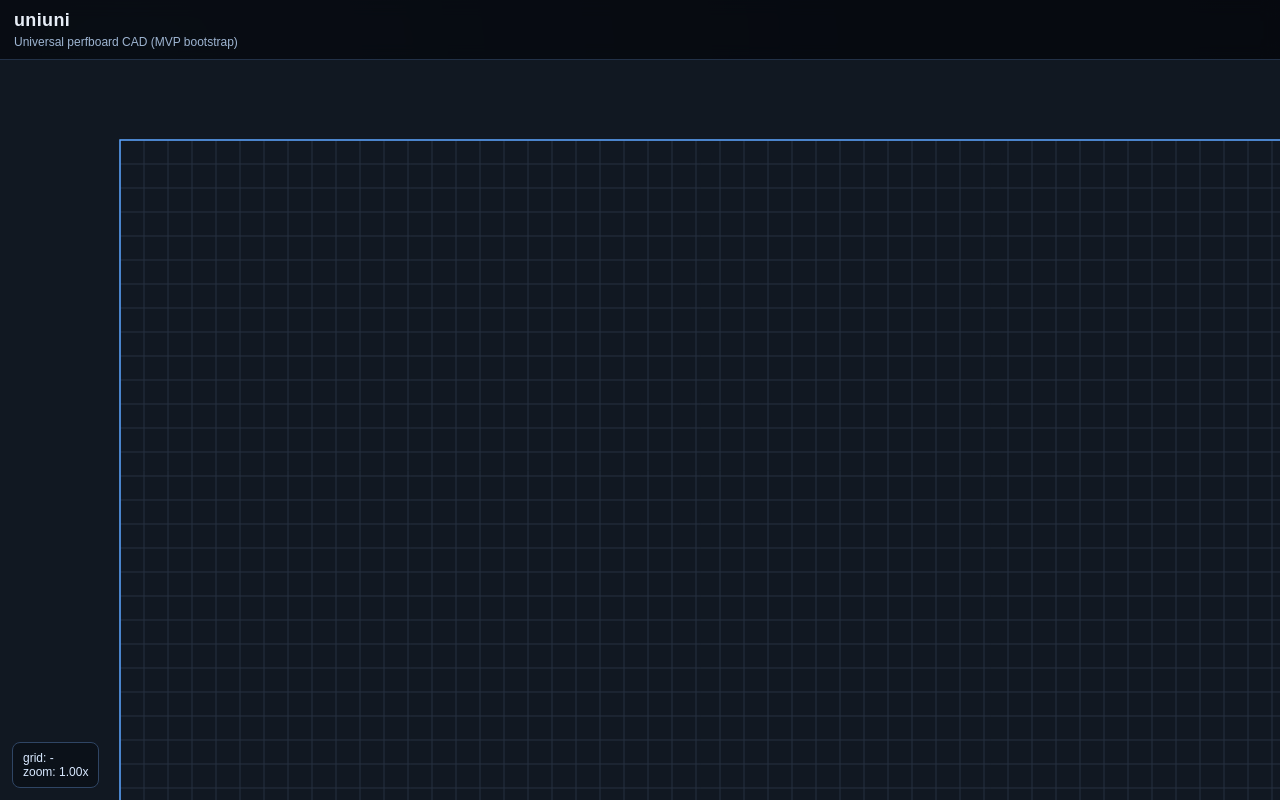
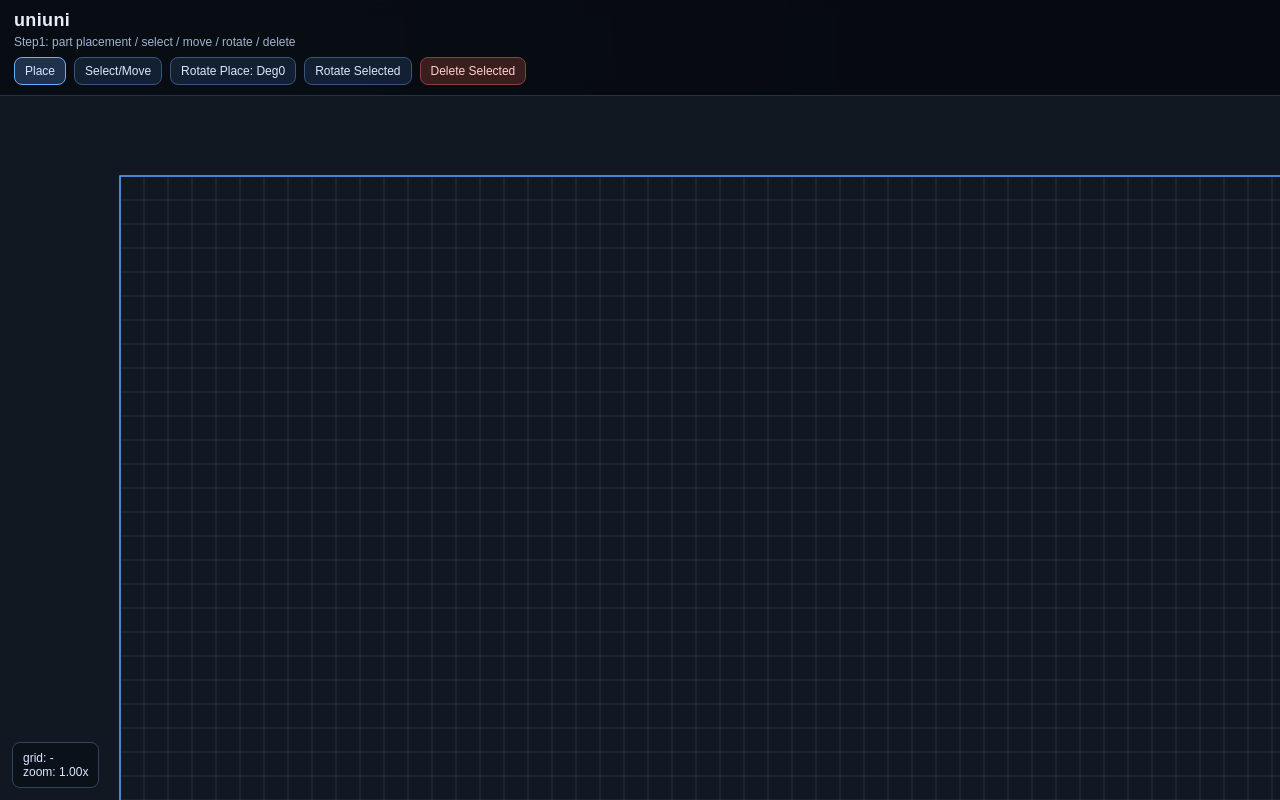
Before and after one commit to Siroyan/uniuni, a React (Vite) app in the folder web/: page / in a window 1280 px wide. Built offline with nearby package versions, Linux system fonts and the light colour scheme.

Commit message:
feat(web): implement step1 part placement and editing UI

```diff
--- a/web/src/App.tsx
+++ b/web/src/App.tsx
@@ -1,5 +1,7 @@
+import { useMemo, useState } from "react";
 import { BoardCanvas } from "./BoardCanvas";
-import type { Board } from "./types";
+import { canPlacePart, findPartAtGrid, nextRot } from "./parts";
+import type { Board, GridPt, PartDef, PartInst, Rot, ToolMode } from "./types";
 
 const board: Board = {
   width: 64,
@@ -7,14 +9,116 @@ const board: Board = {
   gridPitchMm: 2.54
 };
 
+const partDefs: PartDef[] = [
+  {
+    id: "resistor_axial",
+    name: "Resistor Axial",
+    pins: [
+      { name: "1", pos: { x: 0, y: 0 } },
+      { name: "2", pos: { x: 2, y: 0 } }
+    ],
+    occupied: [
+      { x: 0, y: 0 },
+      { x: 1, y: 0 },
+      { x: 2, y: 0 }
+    ]
+  }
+];
+
+function newPartId(): string {
+  return typeof crypto !== "undefined" && "randomUUID" in crypto
+    ? crypto.randomUUID()
+    : `part_${Date.now()}`;
+}
+
 export function App(): JSX.Element {
+  const [tool, setTool] = useState<ToolMode>("place");
+  const [activeRot, setActiveRot] = useState<Rot>("Deg0");
+  const [parts, setParts] = useState<PartInst[]>([]);
+  const [selectedPartId, setSelectedPartId] = useState<string | null>(null);
+
+  const selectedDefId = partDefs[0].id;
+  const defsById = useMemo(() => new Map(partDefs.map((def) => [def.id, def])), []);
+  const selectedPart = parts.find((part) => part.id === selectedPartId) ?? null;
+
+  const handleGridClick = (grid: GridPt): void => {
+    if (tool === "place") {
+      const newPart: PartInst = {
+        id: newPartId(),
+        defId: selectedDefId,
+        at: grid,
+        rot: activeRot,
+        refdes: `R${parts.length + 1}`
+      };
+      if (!canPlacePart(board, parts, defsById, newPart)) return;
+      setParts((prev) => [...prev, newPart]);
+      setSelectedPartId(newPart.id);
+      return;
+    }
+
+    const clickedPartId = findPartAtGrid(grid, parts, defsById);
+    if (clickedPartId) {
+      setSelectedPartId(clickedPartId);
+      return;
+    }
+
+    if (!selectedPart) return;
+    const moved: PartInst = { ...selectedPart, at: grid };
+    if (!canPlacePart(board, parts, defsById, moved, selectedPart.id)) return;
+    setParts((prev) => prev.map((part) => (part.id === selectedPart.id ? moved : part)));
+  };
+
+  const handleRotateSelected = (): void => {
+    if (!selectedPart) return;
+    const rotated: PartInst = { ...selectedPart, rot: nextRot(selectedPart.rot) };
+    if (!canPlacePart(board, parts, defsById, rotated, selectedPart.id)) return;
+    setParts((prev) => prev.map((part) => (part.id === selectedPart.id ? rotated : part)));
+  };
+
+  const handleDeleteSelected = (): void => {
+    if (!selectedPartId) return;
+    setParts((prev) => prev.filter((part) => part.id !== selectedPartId));
+    setSelectedPartId(null);
+  };
+
   return (
     <main className="app-root">
       <header className="toolbar">
         <h1>uniuni</h1>
-        <p>Universal perfboard CAD (MVP bootstrap)</p>
+        <p>Step1: part placement / select / move / rotate / delete</p>
+        <div className="toolbar-row">
+          <button
+            type="button"
+            className={tool === "place" ? "btn active" : "btn"}
+            onClick={() => setTool("place")}
+          >
+            Place
+          </button>
+          <button
+            type="button"
+            className={tool === "select" ? "btn active" : "btn"}
+            onClick={() => setTool("select")}
+          >
+            Select/Move
+          </button>
+          <button type="button" className="btn" onClick={() => setActiveRot((prev) => nextRot(prev))}>
+            Rotate Place: {activeRot}
+          </button>
+          <button type="button" className="btn" onClick={handleRotateSelected}>
+            Rotate Selected
+          </button>
+          <button type="button" className="btn danger" onClick={handleDeleteSelected}>
+            Delete Selected
+          </button>
+        </div>
       </header>
-      <BoardCanvas board={board} />
+      <BoardCanvas
+        board={board}
+        parts={parts}
+        partDefs={partDefs}
+        selectedPartId={selectedPartId}
+        onGridClick={handleGridClick}
+      />
     </main>
   );
 }
--- a/web/src/BoardCanvas.tsx
+++ b/web/src/BoardCanvas.tsx
@@ -1,14 +1,25 @@
 import { useEffect, useMemo, useRef, useState } from "react";
+import { absoluteOccupied, absolutePins } from "./parts";
 import { clampZoom, gridToWorld, screenToWorld, worldToGrid, worldToScreen } from "./coords";
-import type { Board, GridPt, Viewport } from "./types";
+import type { Board, GridPt, PartDef, PartInst, Viewport } from "./types";
 
 type Props = {
   board: Board;
+  parts: PartInst[];
+  partDefs: PartDef[];
+  selectedPartId: string | null;
+  onGridClick: (grid: GridPt) => void;
 };
 
 const CELL_SIZE = 24;
 
-export function BoardCanvas({ board }: Props): JSX.Element {
+export function BoardCanvas({
+  board,
+  parts,
+  partDefs,
+  selectedPartId,
+  onGridClick
+}: Props): JSX.Element {
   const canvasRef = useRef<HTMLCanvasElement | null>(null);
   const [viewport, setViewport] = useState<Viewport>({
     panX: 120,
@@ -17,6 +28,7 @@ export function BoardCanvas({ board }: Props): JSX.Element {
   });
   const [hoverGrid, setHoverGrid] = useState<GridPt | null>(null);
 
+  const partDefMap = useMemo(() => new Map(partDefs.map((def) => [def.id, def])), [partDefs]);
   const boardPx = useMemo(
     () => ({ width: board.width * CELL_SIZE, height: board.height * CELL_SIZE }),
     [board.height, board.width]
@@ -79,6 +91,27 @@ export function BoardCanvas({ board }: Props): JSX.Element {
       bottomRight.y - topLeft.y
     );
 
+    for (const part of parts) {
+      const def = partDefMap.get(part.defId);
+      if (!def) continue;
+
+      const isSelected = part.id === selectedPartId;
+      ctx.fillStyle = isSelected ? "rgba(255, 209, 102, 0.5)" : "rgba(91, 164, 255, 0.45)";
+      for (const cell of absoluteOccupied(def, part)) {
+        const base = worldToScreen(gridToWorld(cell, CELL_SIZE), viewport);
+        const unit = CELL_SIZE * viewport.zoom;
+        ctx.fillRect(base.x - unit / 2, base.y - unit / 2, unit, unit);
+      }
+
+      ctx.fillStyle = "#ff9f1c";
+      for (const pin of absolutePins(def, part)) {
+        const p = worldToScreen(gridToWorld(pin, CELL_SIZE), viewport);
+        ctx.beginPath();
+        ctx.arc(p.x, p.y, Math.max(3, viewport.zoom * 2.5), 0, Math.PI * 2);
+        ctx.fill();
+      }
+    }
+
     if (hoverGrid) {
       const snappedWorld = gridToWorld(hoverGrid, CELL_SIZE);
       const snapped = worldToScreen(snappedWorld, viewport);
@@ -87,7 +120,17 @@ export function BoardCanvas({ board }: Props): JSX.Element {
       ctx.arc(snapped.x, snapped.y, 4, 0, Math.PI * 2);
       ctx.fill();
     }
-  }, [board.height, board.width, boardPx.height, boardPx.width, hoverGrid, viewport]);
+  }, [
+    board.height,
+    board.width,
+    boardPx.height,
+    boardPx.width,
+    hoverGrid,
+    partDefMap,
+    parts,
+    selectedPartId,
+    viewport
+  ]);
 
   useEffect(() => {
     const canvas = canvasRef.current;
@@ -98,6 +141,16 @@ export function BoardCanvas({ board }: Props): JSX.Element {
     let lastY = 0;
 
     const onPointerDown = (event: PointerEvent): void => {
+      if (event.button === 0) {
+        const rect = canvas.getBoundingClientRect();
+        const world = screenToWorld(
+          { x: event.clientX - rect.left, y: event.clientY - rect.top },
+          viewport
+        );
+        onGridClick(worldToGrid(world, CELL_SIZE));
+        return;
+      }
+
       if (event.button !== 1 && event.button !== 2) return;
       isPanning = true;
       lastX = event.clientX;
@@ -154,7 +207,7 @@ export function BoardCanvas({ board }: Props): JSX.Element {
       canvas.removeEventListener("pointerup", onPointerUp);
       canvas.removeEventListener("wheel", onWheel);
     };
-  }, [viewport]);
+  }, [onGridClick, viewport]);
 
   return (
     <section className="canvas-wrap">
--- /dev/null
+++ b/web/src/parts.ts
@@ -0,0 +1,92 @@
+import type { Board, GridPt, PartDef, PartInst, Rot } from "./types";
+
+export function rotateRelative(pt: GridPt, rot: Rot): GridPt {
+  switch (rot) {
+    case "Deg0":
+      return pt;
+    case "Deg90":
+      return { x: -pt.y, y: pt.x };
+    case "Deg180":
+      return { x: -pt.x, y: -pt.y };
+    case "Deg270":
+      return { x: pt.y, y: -pt.x };
+  }
+}
+
+export function absoluteOccupied(def: PartDef, inst: PartInst): GridPt[] {
+  return def.occupied.map((rel) => {
+    const turned = rotateRelative(rel, inst.rot);
+    return { x: inst.at.x + turned.x, y: inst.at.y + turned.y };
+  });
+}
+
+export function absolutePins(def: PartDef, inst: PartInst): GridPt[] {
+  return def.pins.map((pin) => {
+    const turned = rotateRelative(pin.pos, inst.rot);
+    return { x: inst.at.x + turned.x, y: inst.at.y + turned.y };
+  });
+}
+
+export function isInsideBoard(board: Board, pt: GridPt): boolean {
+  return pt.x >= 0 && pt.y >= 0 && pt.x < board.width && pt.y < board.height;
+}
+
+export function canPlacePart(
+  board: Board,
+  parts: PartInst[],
+  defsById: Map<string, PartDef>,
+  candidate: PartInst,
+  ignoreId?: string
+): boolean {
+  const candidateDef = defsById.get(candidate.defId);
+  if (!candidateDef) return false;
+
+  const occupiedCandidate = absoluteOccupied(candidateDef, candidate);
+  if (!occupiedCandidate.every((pt) => isInsideBoard(board, pt))) {
+    return false;
+  }
+
+  for (const existing of parts) {
+    if (existing.id === ignoreId) continue;
+    const existingDef = defsById.get(existing.defId);
+    if (!existingDef) continue;
+    const occupiedExisting = absoluteOccupied(existingDef, existing);
+    for (const pt of occupiedCandidate) {
+      if (occupiedExisting.some((other) => other.x === pt.x && other.y === pt.y)) {
+        return false;
+      }
+    }
+  }
+
+  return true;
+}
+
+export function findPartAtGrid(
+  pt: GridPt,
+  parts: PartInst[],
+  defsById: Map<string, PartDef>
+): string | null {
+  for (let i = parts.length - 1; i >= 0; i -= 1) {
+    const part = parts[i];
+    const def = defsById.get(part.defId);
+    if (!def) continue;
+    const occupied = absoluteOccupied(def, part);
+    if (occupied.some((cell) => cell.x === pt.x && cell.y === pt.y)) {
+      return part.id;
+    }
+  }
+  return null;
+}
+
+export function nextRot(rot: Rot): Rot {
+  switch (rot) {
+    case "Deg0":
+      return "Deg90";
+    case "Deg90":
+      return "Deg180";
+    case "Deg180":
+      return "Deg270";
+    case "Deg270":
+      return "Deg0";
+  }
+}
--- a/web/src/styles.css
+++ b/web/src/styles.css
@@ -37,9 +37,36 @@ body,
 }
 
 .toolbar p {
-  margin: 4px 0 0;
+  margin: 4px 0 8px;
   color: #9eb5d2;
   font-size: 12px;
+}
+
+.toolbar-row {
+  display: flex;
+  flex-wrap: wrap;
+  gap: 8px;
+}
+
+.btn {
+  border: 1px solid #3b5578;
+  background: #132034;
+  color: #d8e8ff;
+  border-radius: 8px;
+  padding: 6px 10px;
+  font-size: 12px;
+  cursor: pointer;
+}
+
+.btn.active {
+  border-color: #66b0ff;
+  background: #1e314d;
+}
+
+.btn.danger {
+  border-color: #8b3f3f;
+  background: #3a1d1d;
+  color: #ffd0d0;
 }
 
 .canvas-wrap {
```
Also changed, not shown: web/src/types.ts (+24 -0 lines).
